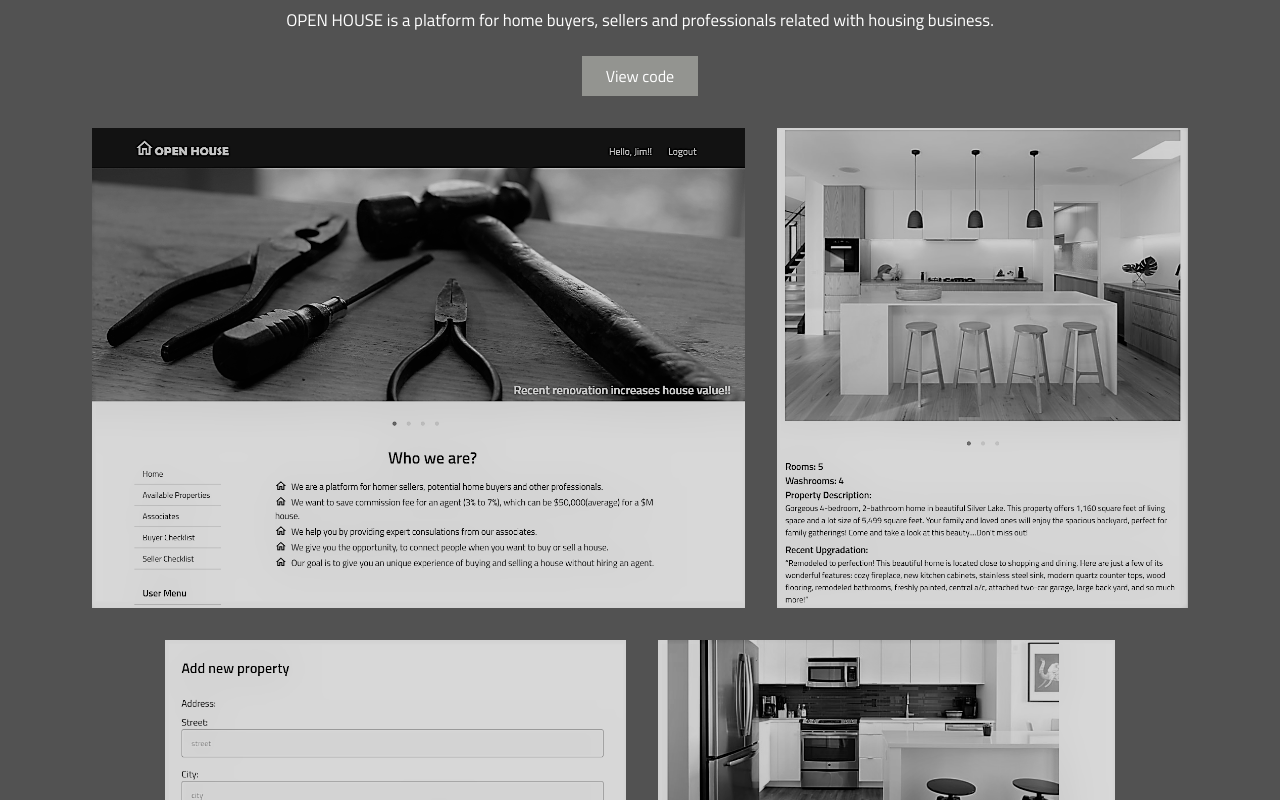
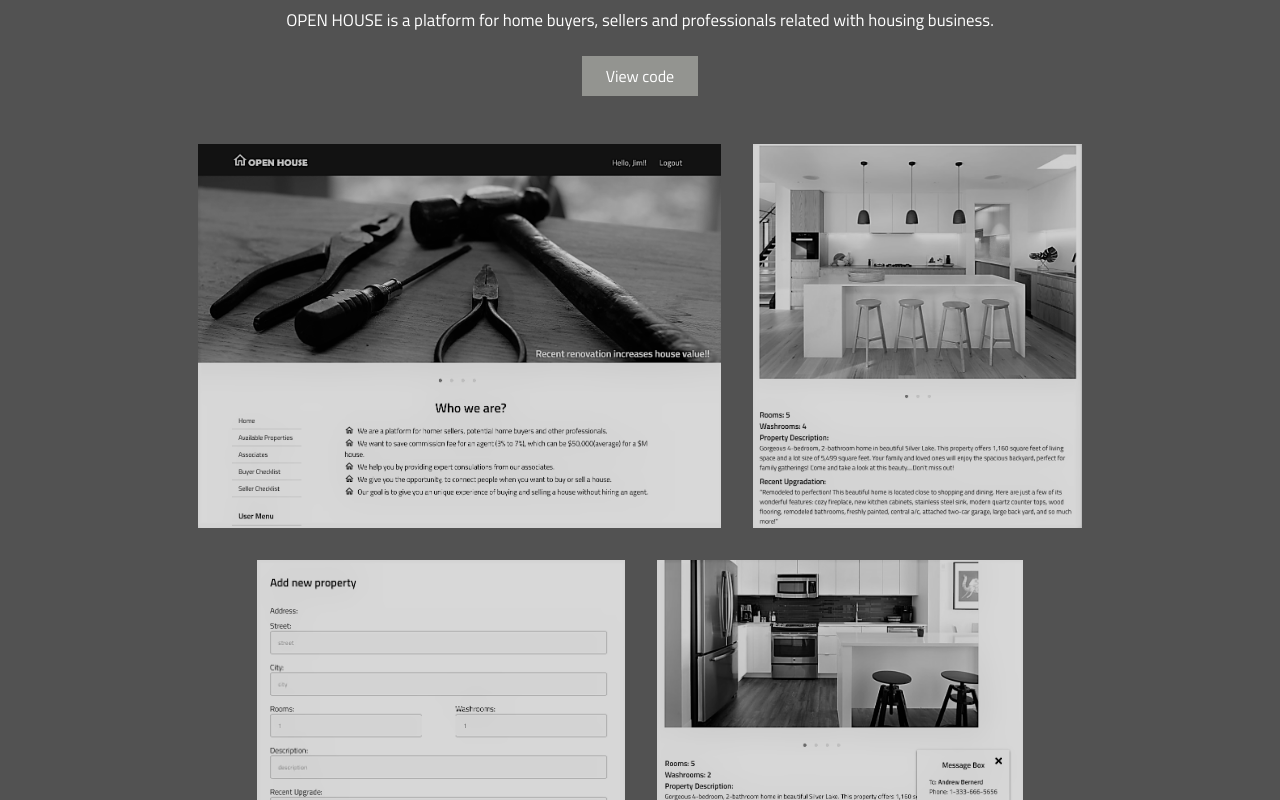
Before and after one commit to shafinaz2006/shafinaz-portfolio, a React (Create React App) app in the folder client/: page / in a window 1280 px wide. Shown: the part 1760-2560 px from the top of the page. Built offline with nearby package versions, Linux system fonts and the light colour scheme; a web font is replaced by a local one.

Commit message:
fix navbar and project image

```diff
--- a/client/src/Components/Header/Header.js
+++ b/client/src/Components/Header/Header.js
@@ -17,10 +17,10 @@ function Header() {
                     <img src={menu_white} alt='menu' onClick={displayMenu} className='nav__menu'/>
                 </div>
                 <div className={`${mobileMenu? 'nav__mobile': 'nav__tablet'}`}>
-                    <a className='nav__link' href='#projects'> Projects </a>
-                    <a className='nav__link' href='#education'> Education </a>
+                    <a className='nav__link' href='/#projects'> Projects </a>
+                    <a className='nav__link' href='/#education'> Education </a>
                     <a className='nav__link' href={resume} target='_blank' rel="noreferrer"> Resume </a>
-                    <a className='nav__link' href='#contact'> Contact</a>
+                    <a className='nav__link' href='/#contact'> Contact</a>
                 </div>
             </nav>
             <section className='hero'>
--- a/client/src/Components/Header/Header.scss
+++ b/client/src/Components/Header/Header.scss
@@ -2,6 +2,9 @@
     @import '../../Styles/abstracts/mixins.scss';
     .nav {
         background-color: rgb(69, 69, 69);
+        position: fixed;
+        top: 0;
+        z-index: 1;
         width: 100%;
         height: 5rem;
         margin-top: 0px;
@@ -98,6 +101,7 @@
     }
 
     .hero {
+        margin-top: 5rem;
         background-image: url('../../Assets/images/hero.jpg');
         background-position: center;
         background-size: cover;
--- a/client/src/Components/Main.scss
+++ b/client/src/Components/Main.scss
@@ -102,7 +102,7 @@
         margin-bottom: 5rem;
     }
     &__gitLink {
-        margin-bottom: 1rem;
+        margin-bottom: 2rem;
     }
     &__project-desc {
         display: flex;
@@ -114,12 +114,11 @@
         display: flex;
         flex-direction: column;
         width: 100%;
-        height: 50vh;
+        height: 30rem;
         @include tablet {
             flex-direction: row;
-            // flex-wrap: wrap;
             width: 100%;
-            height: 60vh;
+            height: 24rem;
             justify-content: center;
             margin-top: 1rem;
             margin-bottom: 2rem;
@@ -134,12 +133,19 @@
             width: auto;
             margin-left: 1rem;
             margin-right: 1rem;
-            object-fit: contain;
+            // object-fit: contain;
         }
         &--2 {
+            object-fit: contain;
             @include tablet {
                 width: 30%;
                 object-fit: cover;
+            }
+        }
+        &--mobile {
+            display: none;
+            @include desktop {
+                display: block;
             }
         }
     }
--- a/client/src/Components/Projects.js
+++ b/client/src/Components/Projects.js
@@ -24,25 +24,25 @@ function Projects() {
                 </div>
                 <div className='projects__project-pics'>
                     <img className='projects__pic' src={openhouse1} alt='profile pic' />
-                    <img className='projects__pic' src={openhouse2} alt='profile pic' />
+                    <img className='projects__pic projects__pic--mobile' src={openhouse2} alt='profile pic' />
                 </div>
                 <div className='projects__project-pics'>
-                    <img className='projects__pic' src={openhouse3} alt='profile pic' />
-                    <img className='projects__pic' src={openhouse4} alt='profile pic' />
+                    <img className='projects__pic projects__pic--mobile' src={openhouse3} alt='profile pic' />
+                    <img className='projects__pic ' src={openhouse4} alt='profile pic' />
                 </div>
             </div>
             <div className='projects__project'>
                 <div className='projects__project-desc'>
                     <h3 className='section__subHeading'> Life After BrainStation </h3>
                     <p className='info__text'>
-                        An application to choose favorite books from NY Times bestsellers API and movies from IMDB API.
+                        A responsive application to choose favorite books from NY Times bestsellers API and movies from IMDB API.
                     </p>
                     <a className='projects__gitLink button button--projects' href= 'https://shafinaz2006.github.io/Life-after-BrainStation/#/' target='_blank' rel="noreferrer">View the application</a>
                 </div>
                 <div className='projects__project-pics'>
-                    <img className='projects__pic projects__pic--2' src={project21} alt='profile pic' />
-                    <img className='projects__pic projects__pic--2' src={project22} alt='profile pic' />
-                    <img className='projects__pic projects__pic--2' src={project23} alt='profile pic' />
+                    <img className='projects__pic projects__pic--2 projects__pic--mobile' src={project21} alt='profile pic' />
+                    <img className='projects__pic projects__pic--2 projects__pic--mobile' src={project22} alt='profile pic' />
+                    <img className='projects__pic projects__pic--2 ' src={project23} alt='profile pic' />
                 </div>
             </div>
             <div className='projects__project'>
@@ -54,8 +54,8 @@ function Projects() {
                     <a className='projects__gitLink button button--projects' href= 'https://faculty.tru.ca/jtomal/' target='_blank' rel="noreferrer">View Webpage</a>
                 </div>
                 <div className='projects__project-pics'>
-                    <img className='projects__pic ' src={webPage2} alt='profile pic' />
-                    <img className='projects__pic' src={webPage1} alt='profile pic' />
+                    <img className='projects__pic projects__pic--mobile' src={webPage2} alt='profile pic' />
+                    <img className='projects__pic ' src={webPage1} alt='profile pic' />
                 </div>
             </div>
         </section>
--- a/client/src/Styles/components/_input.scss
+++ b/client/src/Styles/components/_input.scss
@@ -40,40 +40,12 @@
             padding-top: 1rem;
         }
     }
-    &--error {
-        border: 1px solid red;
-        &:active,
-        &:focus,
-        &:focus:active {
-            outline: none;
-            border: 1px solid red;
-            &::placeholder {
-                opacity: 1;
-            }
-        }
-    }
     &--errorContainer {
         margin-bottom: 0.4rem;
         display: flex;
         flex-direction: row;
         align-items: center;
         justify-content: flex-start;
-    }
-    &--errorContainer-invisible {
-        visibility: hidden;
-        margin-bottom: 0.4rem;
-        display: flex;
-        flex-direction: row;
-        align-items: center;
-        justify-content: flex-start;
-    }
-    &--formErrorContainer {
-        display: flex;
-        flex-direction: row;
-        align-items: center;
-        justify-content: flex-start;
-        padding-top: 0.75rem;
-        padding-left: 1.5rem;
     }
     &--error-img {
         height: 1rem;
```
